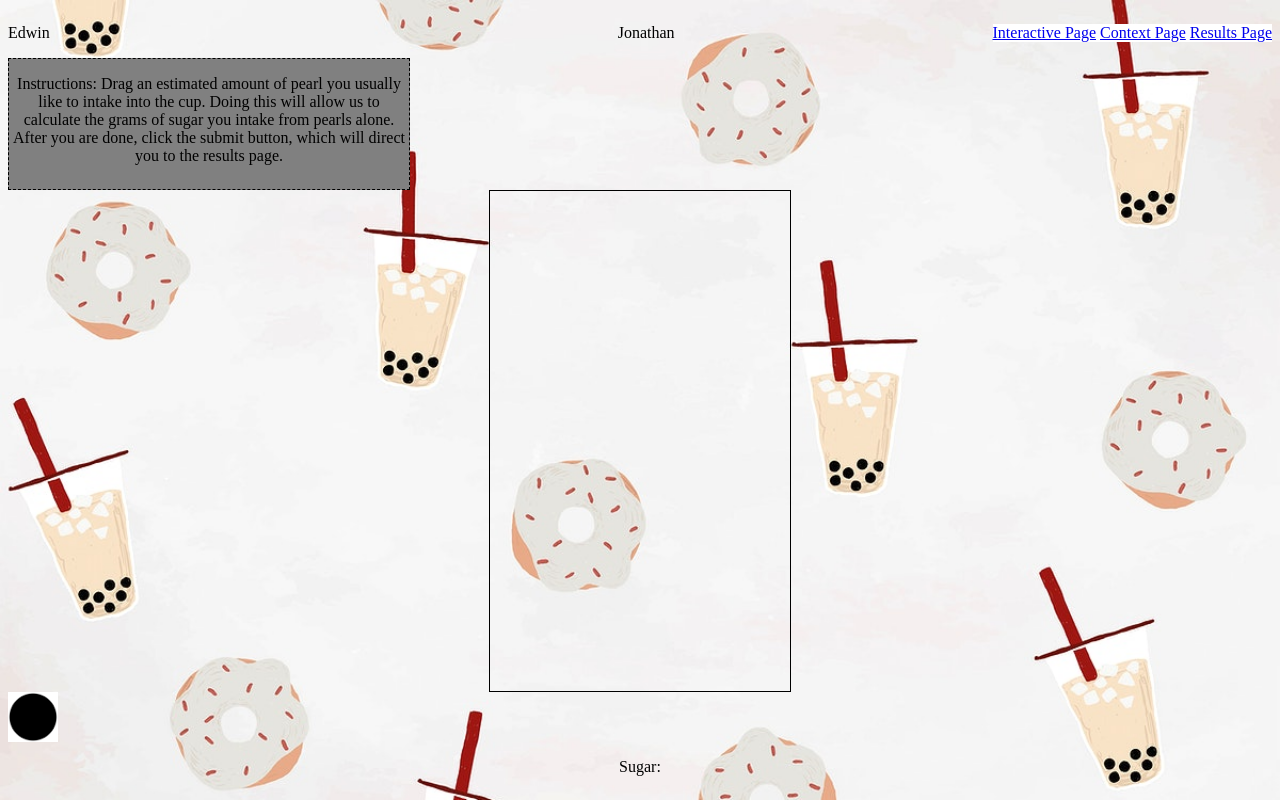
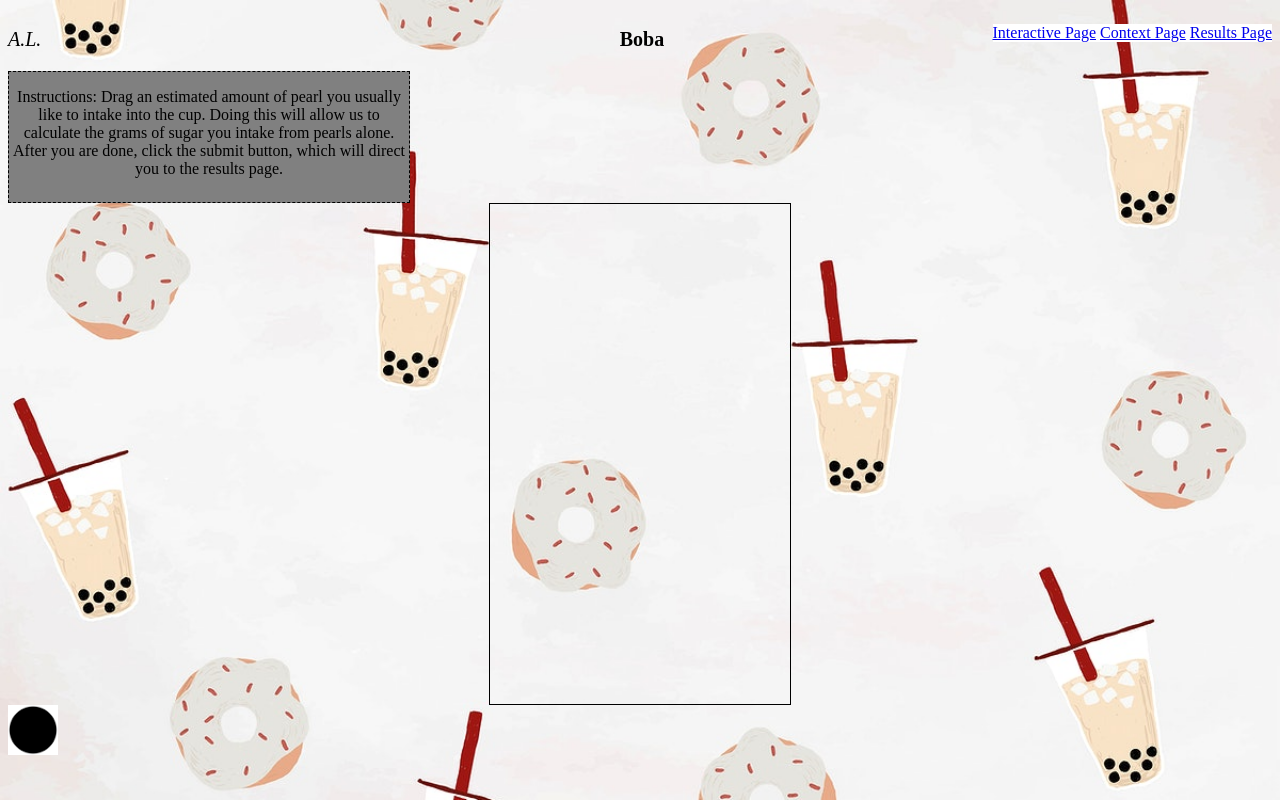
Before and after one commit to AndyWKLiu/AndyWeiKitLiu, a plain HTML site: page Boba_Milestone 1/index.html in a window 1280 px wide. Drawn offline with Linux system fonts and the light colour scheme.

Commit message:
prototype

```diff
--- a/Boba_Milestone 1/index.html
+++ b/Boba_Milestone 1/index.html
@@ -16,14 +16,20 @@
             var Copy = document.getElementById(data).cloneNode(true);
             ev.target.appendChild(Copy);
         }
+        function andy(){
+            if(ev.target.Copy == ev.dataTransfer.setData){
+
+            }
+        }
+
     </script>
     <body id="background">
         <div id="top_header">
             <p id="Logo">
-                Edwin
+                A.L.
             </p>
             <p id="Title">
-                Jonathan
+                <strong>Boba</strong>
             </p>
             <p id="nav">
                 <a href='index.html'>Interactive Page</a>
@@ -41,6 +47,6 @@
                 </div>
                 <img id="boba" src = "pearl.png" draggable="true" ondragstart="drag(event)" width="50" height="50">
         </div>
-        <p id="amount">Sugar:</p>
+        <p id="andy"></p>
     </body>
 </html>
--- a/Boba_Milestone 1/style.css
+++ b/Boba_Milestone 1/style.css
@@ -6,13 +6,14 @@
     display: inline;
     text-align: left;
     float: left;
-
+    font-style: italic;
+    font-size: 20px;
 }
 #Title{
     display: inline-block;
     text-align: center;
     padding-left:250px;
-
+    font-size: 20px;
 }
 #nav{
     display: inline;
```
Also changed, not shown: Boba_Milestone 1/context.html (+2 -2 lines), Boba_Milestone 1/results.html (+2 -2 lines).
